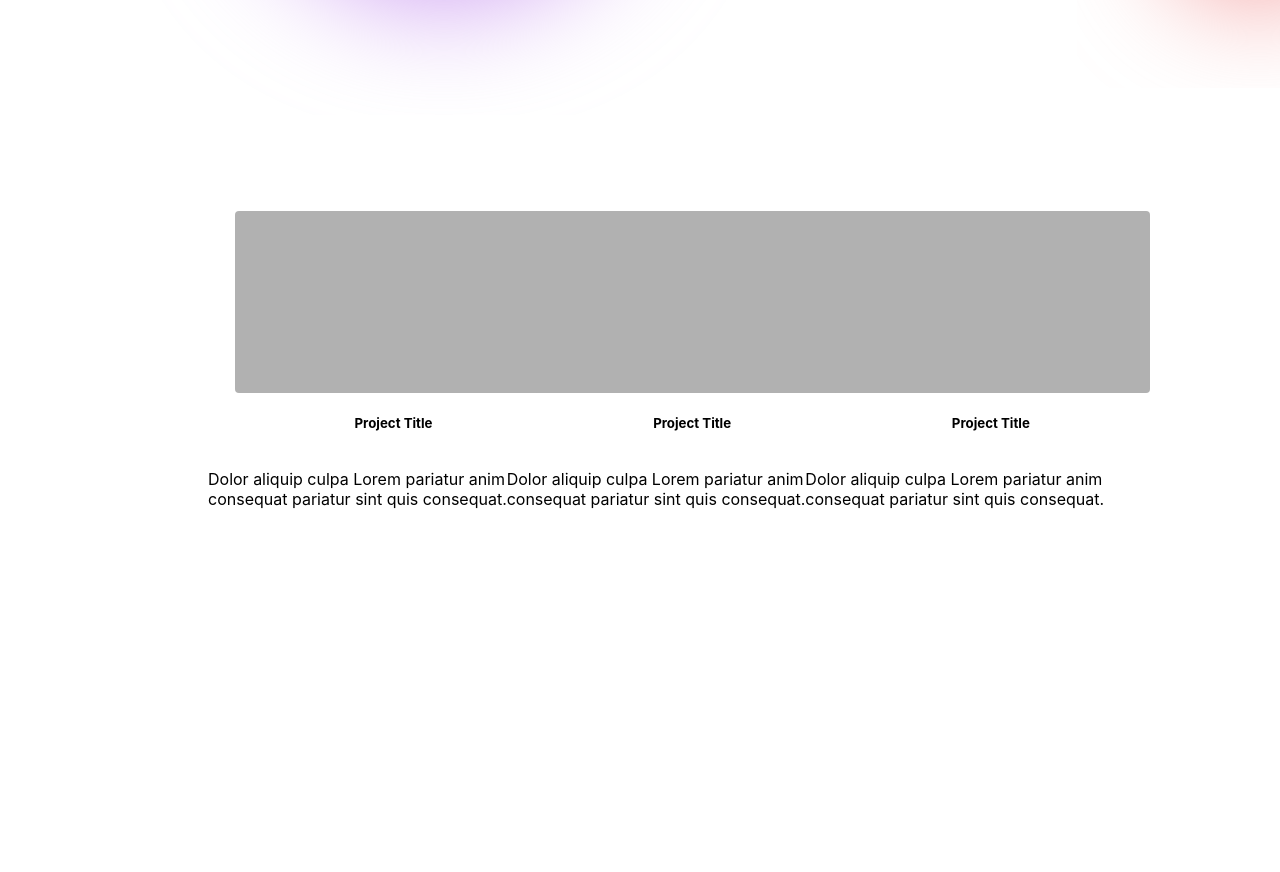
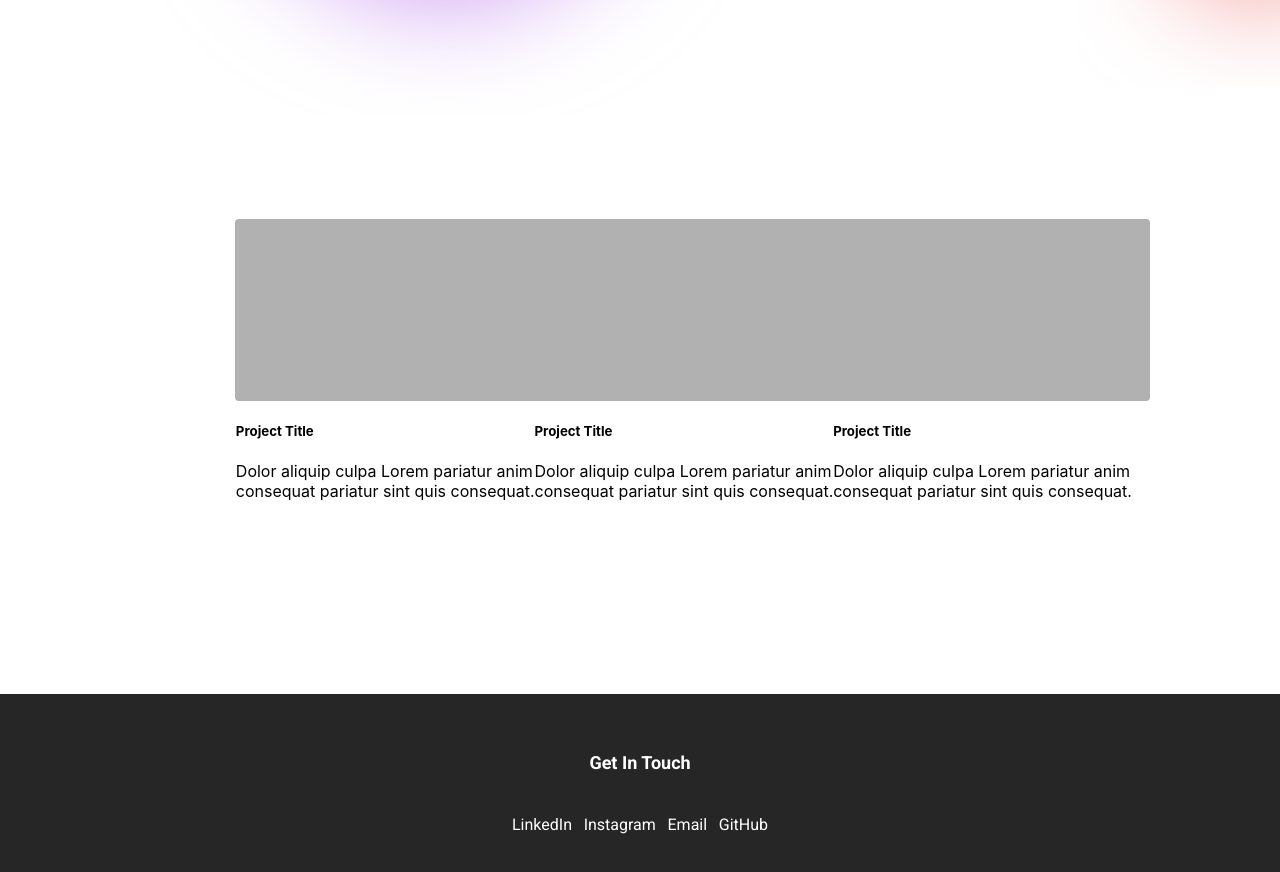
Before and after one commit to victoelim/victorlim, a React (Create React App) app: page / in a window 1280 px wide. Shown: the part 740-1612 px from the top of the page. Before the commit the page ends 1354 px from the top, so only its background shows below. Built offline with nearby package versions, Linux system fonts and the light colour scheme.

Commit message:
completed home page layout

```diff
--- a/src/pages/homepage.css
+++ b/src/pages/homepage.css
@@ -74,6 +74,8 @@
     align-items: center;
     justify-content: center;
     padding: 1rem;
+    border-radius: 40px;
+    transition: 0.3s;
 
 }
 
@@ -85,7 +87,47 @@
 }
 
 .project-card:hover {
-    border-radius: 40px;
+
     box-shadow: -5px 0px 33px #888888;
     box-shadow: 15px 16px 65px #888888;
 }
+
+.project-card-text {
+    /* display: flex;
+    flex-flow: column nowrap;
+    justify-content: center; */
+    width: 85%;
+}
+
+.footer {
+    margin-top: 5em;
+    width: 100%;
+    display: flex;
+    flex-flow: column nowrap;
+    justify-content: center;
+    align-items: center;
+    background-color: #262626;
+    padding: 2.5em 0;
+}
+
+.footer p {
+    font-family: 'Roboto', sans-serif;
+    font-size: 1.125rem;
+    font-weight: 700;
+    color: white;
+}
+
+.footer-links {
+    display: flex;
+    flex-flow: row nowrap;
+    justify-content: space-between;
+    width: 20%;
+    margin-top:1.5em;
+}
+
+.footer-links a {
+    text-decoration: none;
+    font-family: 'Roboto', sans-serif;
+    color: white;
+
+}
--- a/src/pages/homepage.js
+++ b/src/pages/homepage.js
@@ -11,6 +11,7 @@ const homepage = () => {
                 <div className='hero-text'>
                     <h2>Hi! Welcome</h2>
                     <p>My name is Victor; an aspring web developer and this is my website. Please explore!</p>
+
                 </div>
                 <div className="background">
                     <svg className="big_purple" width="632" height="632" viewBox="0 0 632 632" fill="none" xmlns="http://www.w3.org/2000/svg">
@@ -72,25 +73,43 @@ const homepage = () => {
                         <div className="placeholder">
 
                         </div>
+                        <div className='project-card-text'>
                             <h5>Project Title</h5>
                             <p>Dolor aliquip culpa Lorem pariatur anim consequat pariatur sint quis consequat.</p>
+                        </div>
+
                     </div>
                     <div className="project-card">
                         <div className="placeholder">
 
                         </div>
+                        <div className='project-card-text'>
                             <h5>Project Title</h5>
                             <p>Dolor aliquip culpa Lorem pariatur anim consequat pariatur sint quis consequat.</p>
+                        </div>
+
                     </div>
                     <div className="project-card">
                         <div className="placeholder">
 
                         </div>
+                        <div className='project-card-text'>
                             <h5>Project Title</h5>
                             <p>Dolor aliquip culpa Lorem pariatur anim consequat pariatur sint quis consequat.</p>
                         </div>
+
+                    </div>
                 </div>
 
+            </section>
+            <section className='footer'>
+                <p>Get In Touch</p>
+                <div className='footer-links'>
+                    <a href="#">LinkedIn</a>
+                    <a href="#">Instagram</a>
+                    <a href="#">Email</a>
+                    <a href="#">GitHub</a>
+                </div>
             </section>
 
         </>
```
Also changed, not shown: 1 other file (tests, documents, lock files or other folders). Lines whose indentation alone changed are shown as unchanged.
